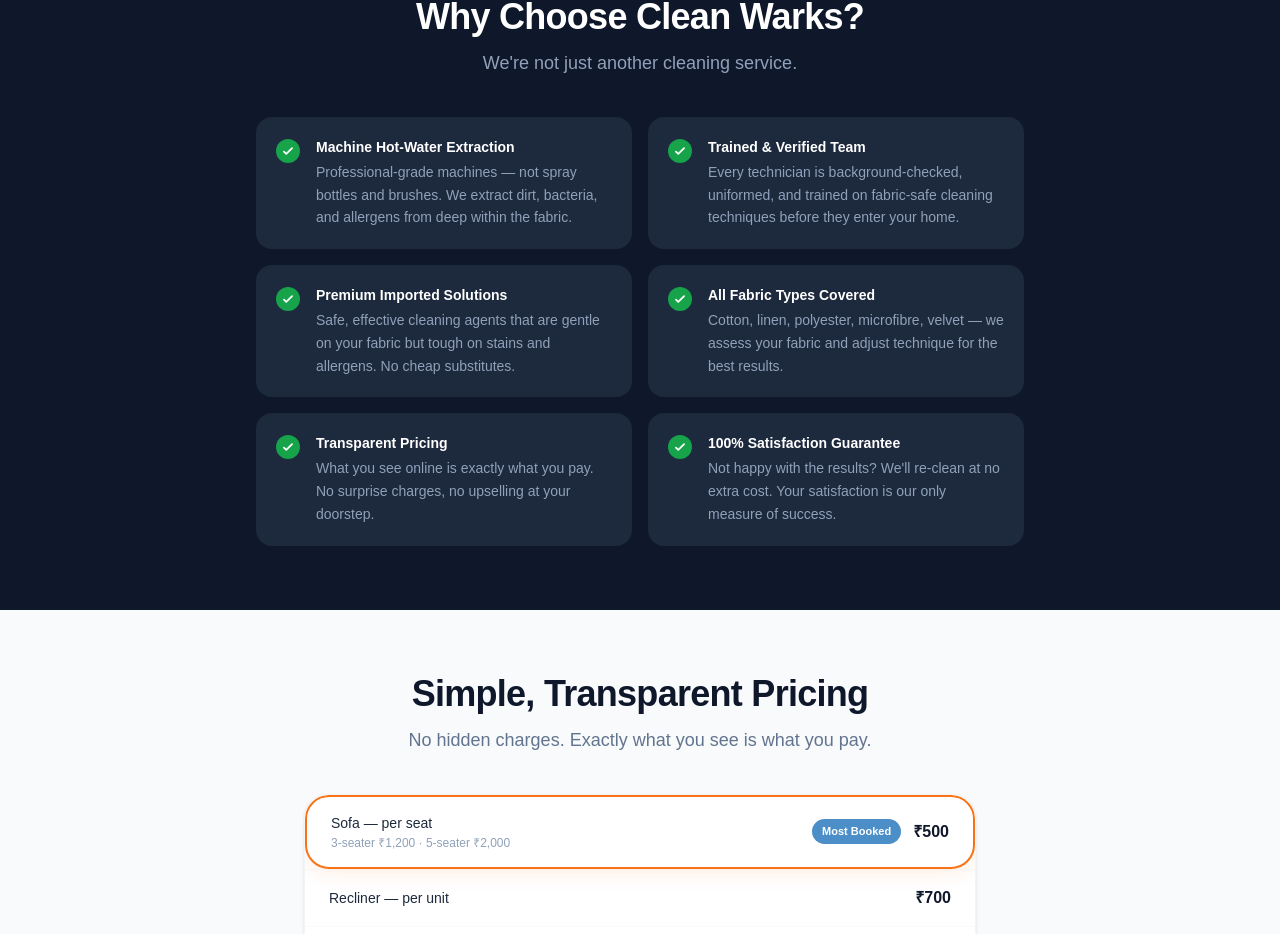
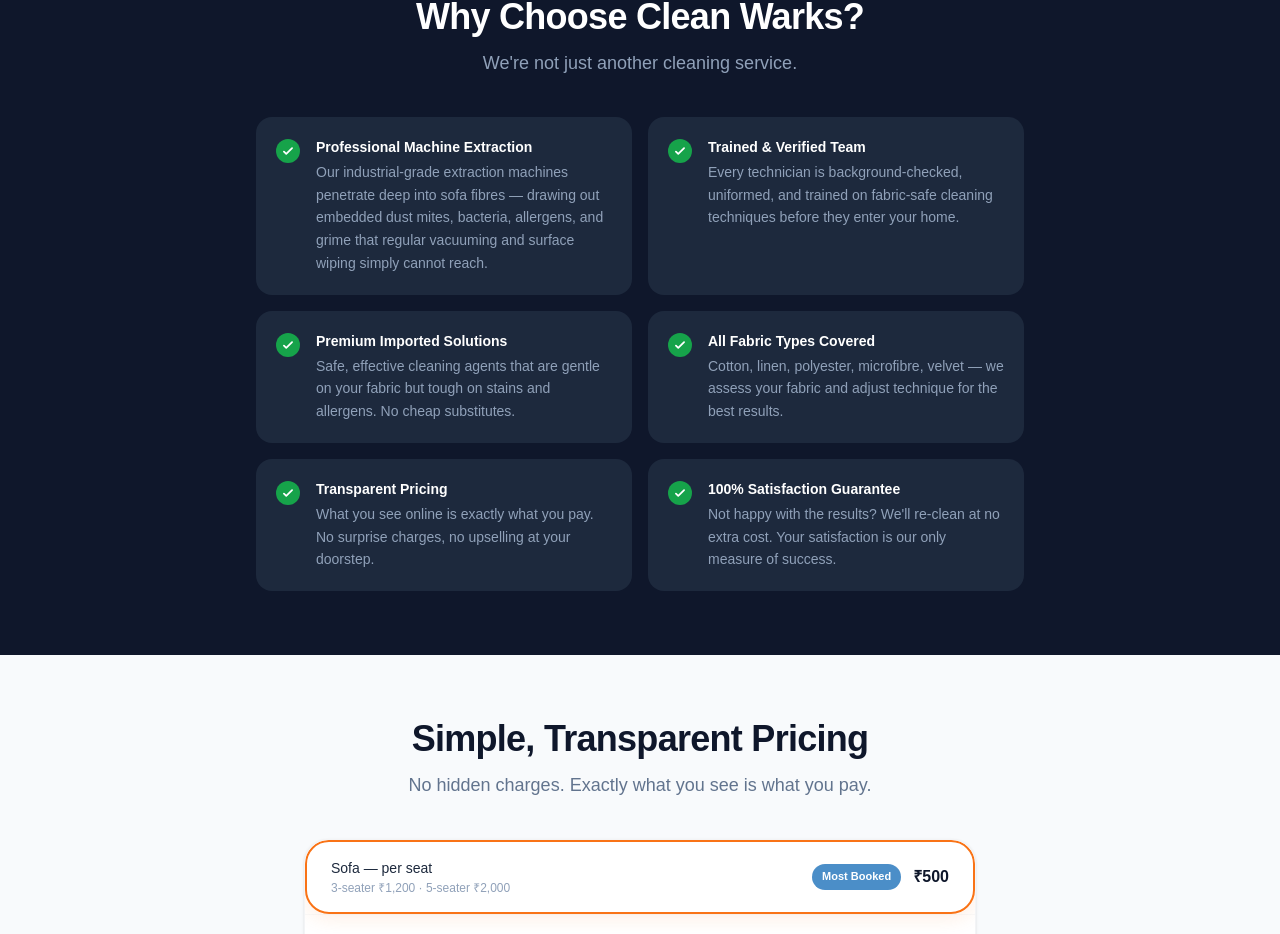
Before and after one commit to cleanwarks1/cwbangalorebooking, a Next.js app: page / in a window 1280 px wide. Shown: the part 2069-3003 px from the top of the page. Built offline with nearby package versions, Linux system fonts and the light colour scheme; no server answers.

Commit message:
Fix: commit logo and favicon images to git; fix machine extraction card copy

```diff
--- a/app/page.tsx
+++ b/app/page.tsx
@@ -253,8 +253,8 @@
           <div className="grid grid-cols-1 sm:grid-cols-2 gap-4">
             {[
               {
-                title: "Machine Hot-Water Extraction",
-                desc: "Professional-grade machines — not spray bottles and brushes. We extract dirt, bacteria, and allergens from deep within the fabric.",
+                title: "Professional Machine Extraction",
+                desc: "Our industrial-grade extraction machines penetrate deep into sofa fibres — drawing out embedded dust mites, bacteria, allergens, and grime that regular vacuuming and surface wiping simply cannot reach.",
               },
               {
                 title: "Trained & Verified Team",
```
Also changed, not shown: public/80x80-no-shade.png (added), public/Clean-Warks-Logo-no-back.png (added).
